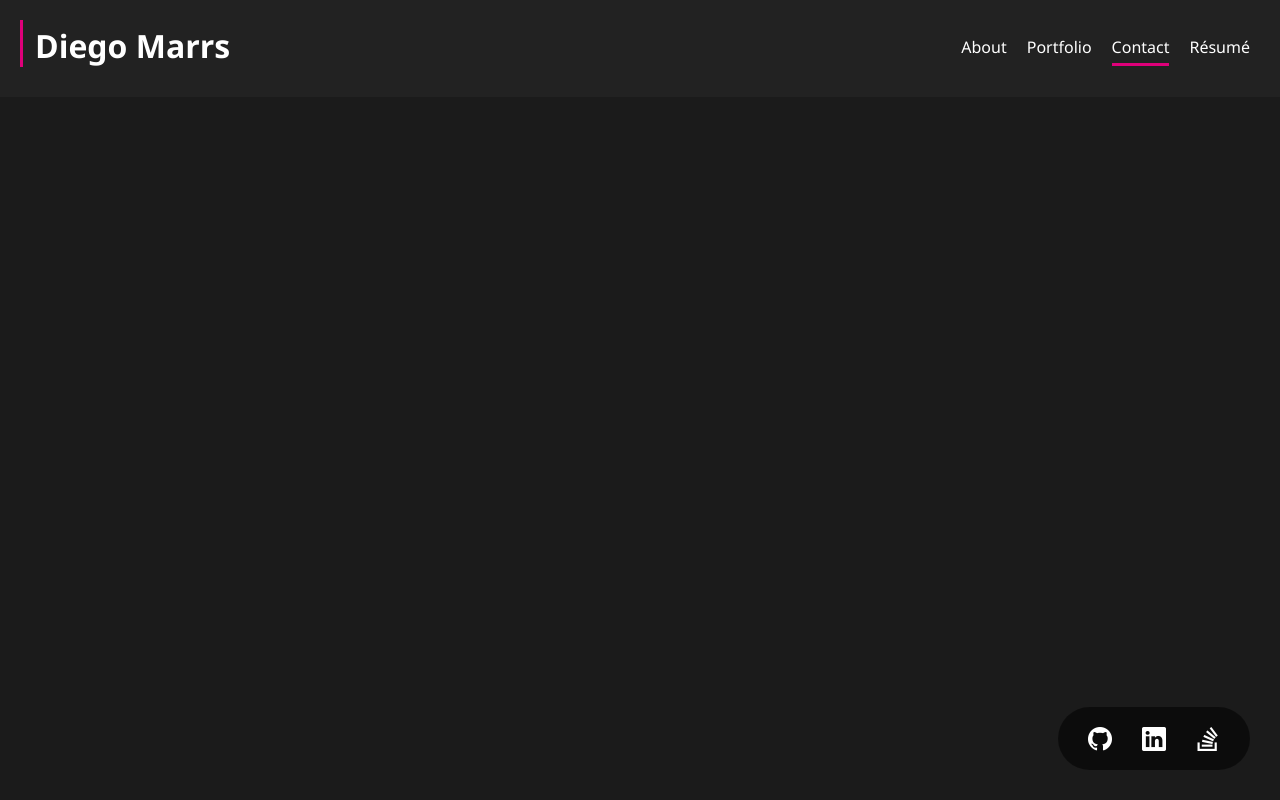
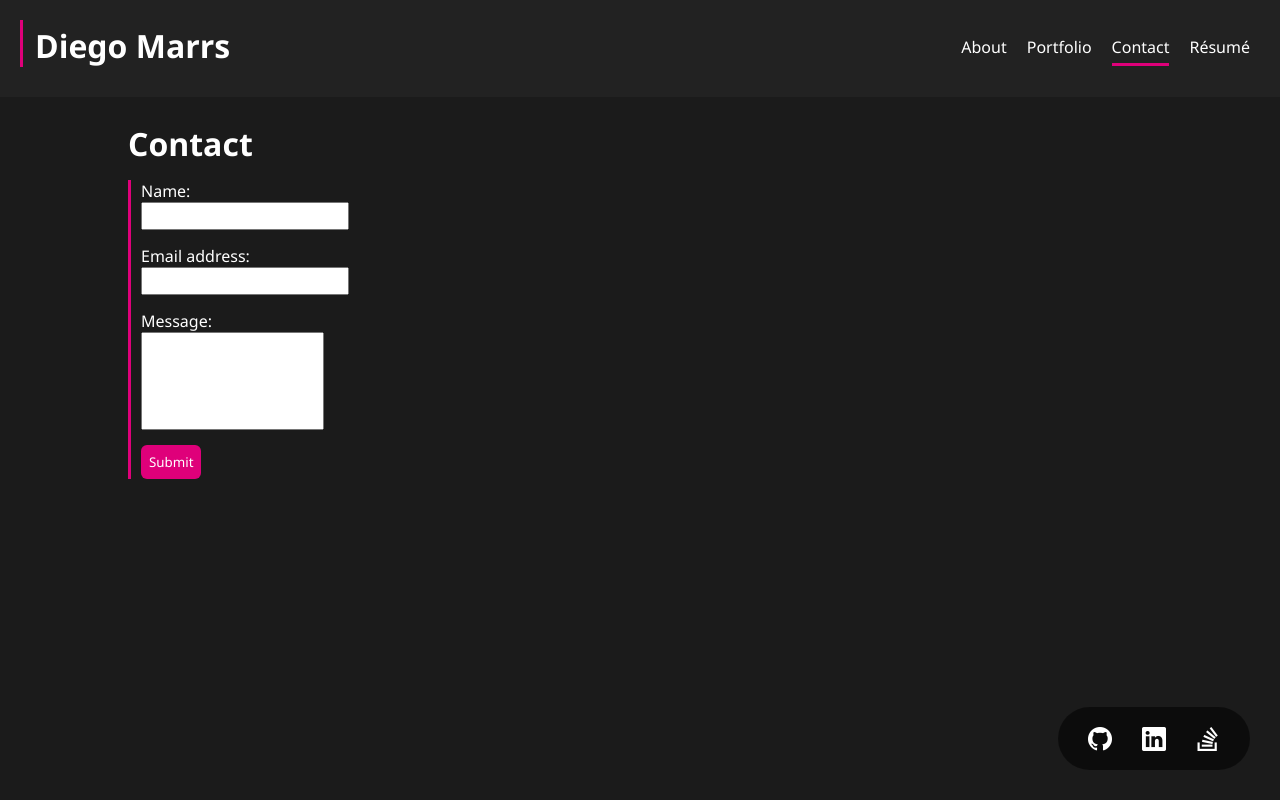
Before and after one commit to StaticCloud/portfolio-React-, a React (Create React App) app: page / in a window 1280 px wide. Both pictures are taken after a click on the item "Contact". Built offline with nearby package versions, Linux system fonts and the light colour scheme.

Commit message:
added contact page

```diff
--- a/src/App.js
+++ b/src/App.js
@@ -3,6 +3,7 @@ import Header from './components/Header';
 import About from './components/About'
 import Footer from './components/Footer'
 import Portfolio from './components/Portfolio'
+import Contact from './components/Contact'
 import { useState } from 'react';
 
 import ypi from './assets/ypi.png';
@@ -53,6 +54,10 @@ const App = () => {
                   projects={projects}
                 />
               )
+            case pages[2]:
+              return (
+                <Contact/>
+              )
           }
         })()}
       </main>
--- a/src/components/About/index.js
+++ b/src/components/About/index.js
@@ -16,7 +16,7 @@ const About = () => {
                 <div>
                     <div className="portrait"/>
                 </div>
-                <div id="about-content">
+                <div className="left-border">
                     <h1>About</h1>
                     <p>
                         Hello, I'm Diego! I'm a web developer with a certificate in full-stack web development from University of Oregon and an Associate Degree for computer science from Clark College in Vancouver, Washington. I have experience with HTML, CSS, JavaScript, Node.js, Sequelize, Express.js, React, MongoDB, and React. Former experience with data structures and object-oriented programming. <br/> <br/> A notable project of mine was a Portland itinerary for tourists using jQuery and the Bulma CSS library, as well as utilizing a weather API and an API for local attractions. Also developed an application that gives you recipes based on what's available inside of your pantry. Open to new and exciting challenges that create opportunities for leveraging skills. Driven by feedback from coworkers and customers alike. Specializes in intuitive and visually-engaging user experiences.
--- /dev/null
+++ b/src/components/Contact/index.js
@@ -0,0 +1,73 @@
+import { motion } from "framer-motion"
+import { useState } from 'react'
+
+const Contact = () => {
+    const [formState, setFormState] = useState(
+        {
+            name: '',
+            email: '',
+            message: ''
+        }
+    )
+
+    const [error, setError] = useState('')
+
+    const handleChange = (e) => {
+        if (e.target.name === 'email') {
+            const str = e.target.value;
+            const valid = /^.+\@.+\..{2,6}$/.test(str);
+            setError(valid ? '' : `An email is required.`)
+        } else {
+            if (!e.target.value.length) {
+                setError(`A ${e.target.name} is required.`);
+            } else {
+                setError('');
+            }
+        }
+
+        if (!error) {
+            setFormState({...formState, [e.target.name]: e.target.value})
+        }
+    }
+
+    const handleState = (e) => {
+        e.preventDefault()
+    }
+
+    return (
+        <motion.div
+            className="content"
+            animate={{
+                opacity: [0, 1],
+                y: [20, 0]
+            }}
+            transition={{
+                duration: 0.5,
+                type: "easeOut"
+            }}>
+            <h1>Contact</h1>
+            <div className="left-border">
+                <form onSubmit={handleState}>
+                    <div>
+                        <label htmlFor="name">Name:</label>
+                        <input type="text" name="name" onChange={handleChange} defaultValue={formState.name}/>
+                    </div>
+                    <div>
+                        <label htmlFor="email">Email address:</label>
+                        <input type="email" name="email" onChange={handleChange} defaultValue={formState.email}/>
+                    </div>
+                    <div>
+                        <label htmlFor="message">Message:</label>
+                        <textarea name="message" rows="5" onChange={handleChange} defaultValue={formState.message}/>
+                    </div>
+                    {error && (
+                        <p style={{paddingBottom: "10px"}}>{error}</p>
+                    )}
+                    <button type="submit">Submit</button>
+                </form>
+            </div>
+        </motion.div>
+    );
+}
+
+export default Contact;
--- a/src/index.css
+++ b/src/index.css
@@ -38,6 +38,27 @@ body {
 
 main {
   margin-bottom: 60px;
+}
+
+form * {
+  display: block;
+}
+
+form div {
+  margin: 15px 0;
+}
+
+form button {
+  padding: 8px;
+  border-radius: 6px;
+  border: none;
+  background-color: var(--secondary-color);
+}
+
+form input, textarea {
+  resize: none;
+  padding: 3px;
+  color: black;
 }
 
 header {
@@ -95,9 +116,6 @@ footer > h2 {
   margin: 0px 10px;
 }
 
-.about p {
-}
-
 .active {
   border-bottom: var(--secondary-color) solid var(--border-width);
 }
@@ -105,6 +123,7 @@ footer > h2 {
 .content {
   width: 80%;
   margin: 0 auto;
+  padding-top: 25px;
 }
 
 .portrait {
@@ -131,6 +150,11 @@ footer > h2 {
   flex-basis: 25%;
 }
 
+.left-border {
+  padding-left: 10px;
+  border-left: var(--secondary-color) solid var(--border-width);;
+}
+
 #about-content {
   padding-left: 15px;
   border-left: var(--secondary-color) solid var(--border-width);;
```
